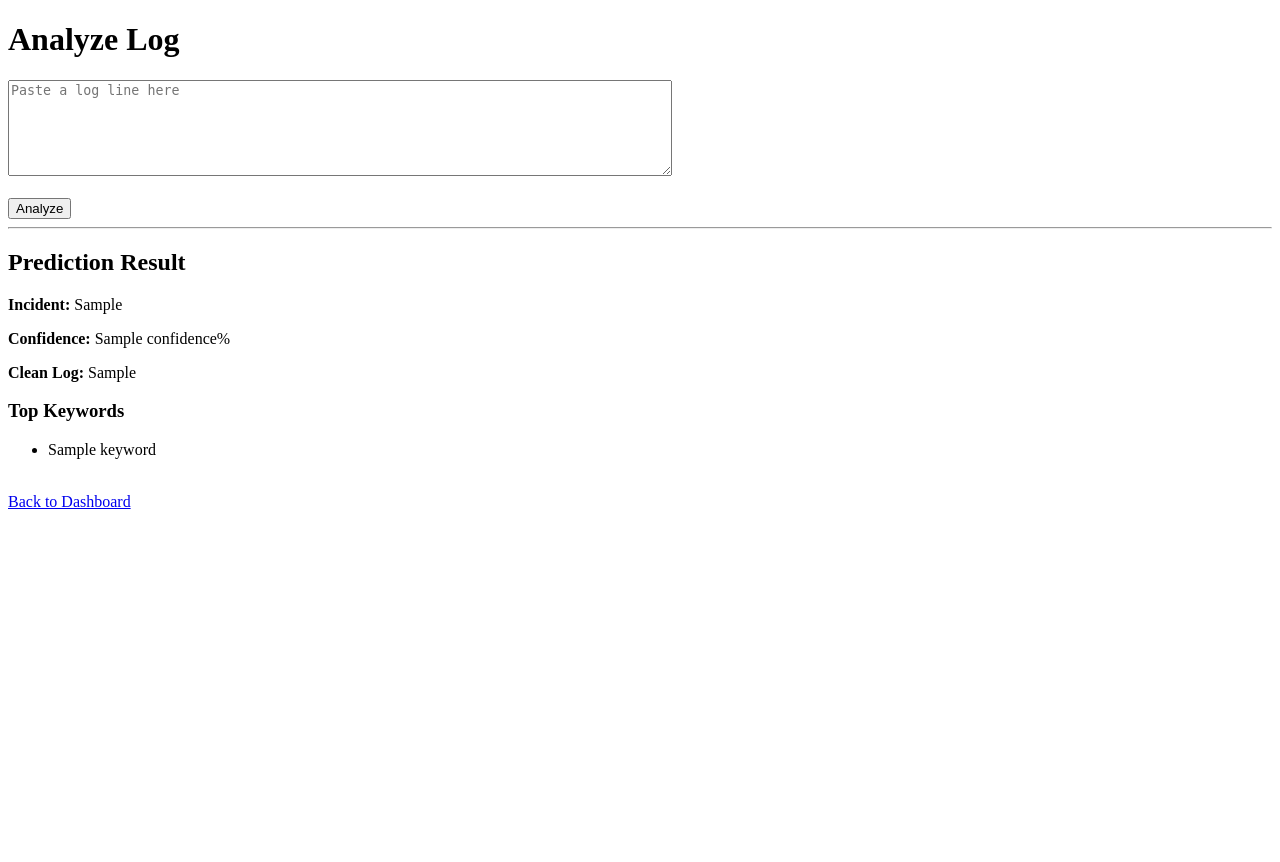
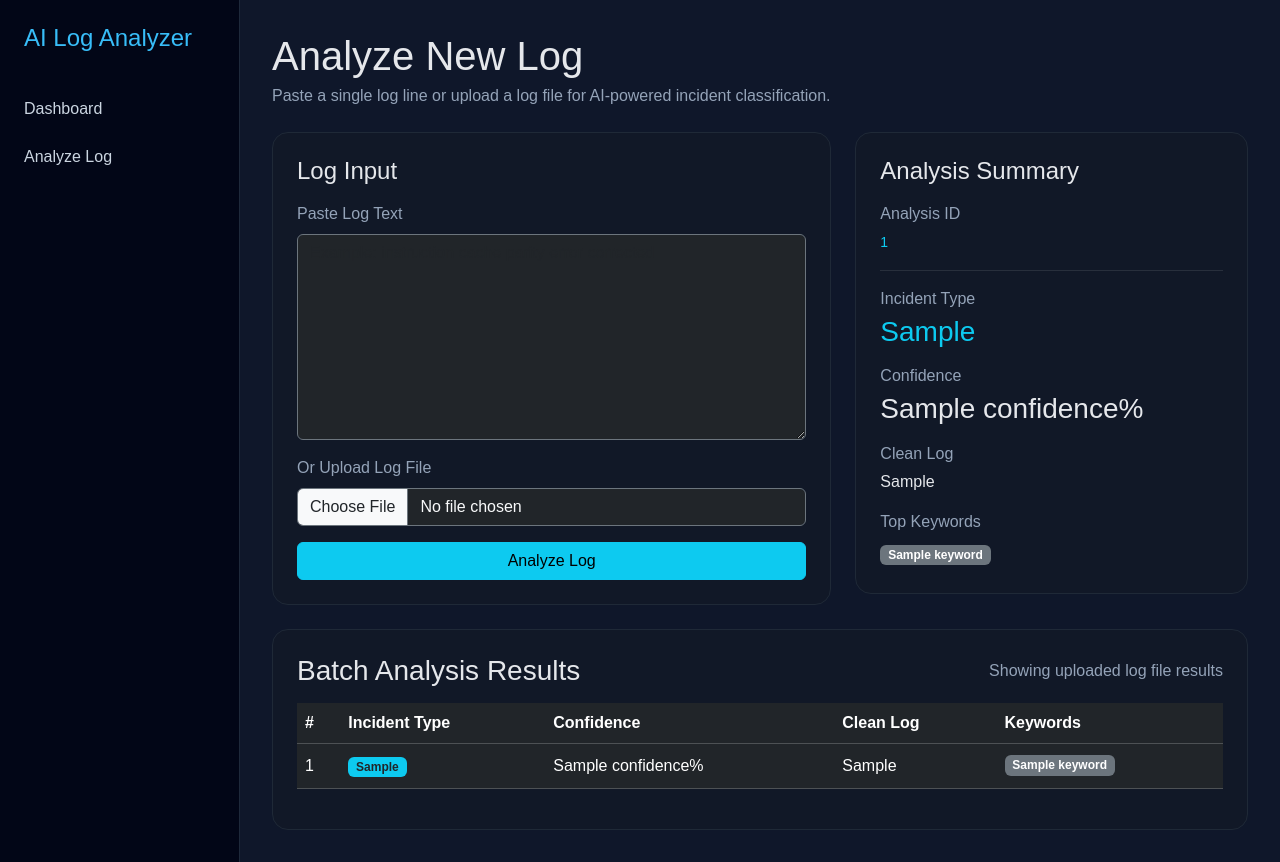
Before and after one commit to melisayildirm/AI-Log-Analyzer-Pro, a Flask app: template app/templates/analyze.html in a window 1280 px wide. Before the commit the page ends 509 px from the top, so only its background shows below. Run offline with Flask 3, Linux system fonts and the light colour scheme; the template is opened without the code that fills it: most values are stand-ins (such as "Sample title", 1, 10 or a date in 2020); parts of the project's set-up code (start-up, migrations or seed data) failed here and were passed over.

Commit message:
Implement analysis session tracking and dashboard summary

```diff
--- /dev/null
+++ b/app/static/css/style.css
@@ -0,0 +1,56 @@
+body {
+    margin: 0;
+    background-color: #0f172a;
+    color: #e5e7eb;
+    font-family: Arial, sans-serif;
+}
+
+.app-layout {
+    display: flex;
+    min-height: 100vh;
+}
+
+.sidebar {
+    width: 240px;
+    background-color: #020617;
+    padding: 24px;
+    border-right: 1px solid #1e293b;
+}
+
+.sidebar h4 {
+    color: #38bdf8;
+    margin-bottom: 32px;
+}
+
+.sidebar nav a {
+    display: block;
+    color: #cbd5e1;
+    text-decoration: none;
+    padding: 12px 0;
+}
+
+.sidebar nav a:hover {
+    color: #38bdf8;
+}
+
+.main-content {
+    flex: 1;
+    padding: 32px;
+}
+
+.card-dark {
+    background-color: #111827;
+    border: 1px solid #1f2937;
+    border-radius: 16px;
+    padding: 24px;
+}
+
+.metric-value {
+    font-size: 32px;
+    font-weight: bold;
+    color: #38bdf8;
+}
+
+.muted-text {
+    color: #94a3b8;
+}
--- a/app/templates/analyze.html
+++ b/app/templates/analyze.html
@@ -1,35 +1,128 @@
-<!DOCTYPE html>
-<html lang="en">
-<head>
-    <meta charset="UTF-8">
-    <title>Analyze Log</title>
-</head>
-<body>
-    <h1>Analyze Log</h1>
+{% extends "base.html" %}
 
-    <form method="POST">
-        <textarea name="log_text" rows="6" cols="80" placeholder="Paste a log line here"></textarea>
-        <br><br>
-        <button type="submit">Analyze</button>
-    </form>
+{% block content %}
 
-    {% if result %}
-        <hr>
-        <h2>Prediction Result</h2>
+<div class="mb-4">
+    <h1 class="mb-1">Analyze New Log</h1>
+    <p class="muted-text">
+        Paste a single log line or upload a log file for AI-powered incident classification.
+    </p>
+</div>
 
-        <p><strong>Incident:</strong> {{ result.predicted_incident }}</p>
-        <p><strong>Confidence:</strong> {{ result.confidence }}%</p>
-        <p><strong>Clean Log:</strong> {{ result.clean_log }}</p>
+<div class="row g-4">
+    <div class="col-lg-7">
+        <div class="card-dark">
+            <h4 class="mb-3">Log Input</h4>
 
-        <h3>Top Keywords</h3>
-        <ul>
-            {% for keyword in result.keywords %}
-                <li>{{ keyword }}</li>
-            {% endfor %}
-        </ul>
-    {% endif %}
+            <form method="POST" enctype="multipart/form-data">
+                <div class="mb-3">
+                    <label class="form-label muted-text">Paste Log Text</label>
+                    <textarea
+                        name="log_text"
+                        class="form-control bg-dark text-light border-secondary"
+                        rows="8"
+                        placeholder="Example: instruction cache parity error corrected"></textarea>
+                </div>
 
-    <br>
-    <a href="/">Back to Dashboard</a>
-</body>
-</html>
+                <div class="mb-3">
+                    <label class="form-label muted-text">Or Upload Log File</label>
+                    <input
+                        type="file"
+                        name="log_file"
+                        class="form-control bg-dark text-light border-secondary"
+                        accept=".log,.txt">
+                </div>
+
+                <button type="submit" class="btn btn-info w-100">
+                    Analyze Log
+                </button>
+            </form>
+        </div>
+    </div>
+
+    <div class="col-lg-5">
+        <div class="card-dark">
+            <h4 class="mb-3">Analysis Summary</h4>
+
+            {% if analysis_id %}
+                <p class="muted-text mb-1">Analysis ID</p>
+                <small class="text-info">{{ analysis_id }}</small>
+            {% endif %}
+
+            {% if result %}
+                <hr class="border-secondary">
+
+                <p class="muted-text mb-1">Incident Type</p>
+                <h3 class="text-info">{{ result.predicted_incident }}</h3>
+
+                <p class="muted-text mb-1 mt-3">Confidence</p>
+                <h3>{{ result.confidence }}%</h3>
+
+                <p class="muted-text mb-1 mt-3">Clean Log</p>
+                <p>{{ result.clean_log }}</p>
+
+                <p class="muted-text mb-2 mt-3">Top Keywords</p>
+                {% for keyword in result.keywords %}
+                    <span class="badge bg-secondary me-1 mb-1">{{ keyword }}</span>
+                {% endfor %}
+            {% elif batch_results %}
+                <hr class="border-secondary">
+
+                <p class="muted-text mb-1">Total Processed Logs</p>
+                <h3 class="text-info">{{ batch_results|length }}</h3>
+
+                <p class="muted-text mt-3">
+                    Uploaded file was analyzed successfully and saved to MongoDB.
+                </p>
+            {% else %}
+                <p class="muted-text">
+                    No prediction yet. Paste a log line or upload a log file to start analysis.
+                </p>
+            {% endif %}
+        </div>
+    </div>
+</div>
+
+{% if batch_results %}
+<div class="card-dark mt-4">
+    <div class="d-flex justify-content-between align-items-center mb-3">
+        <h3 class="mb-0">Batch Analysis Results</h3>
+        <span class="muted-text">Showing uploaded log file results</span>
+    </div>
+
+    <div class="table-responsive">
+        <table class="table table-dark table-hover align-middle">
+            <thead>
+                <tr>
+                    <th>#</th>
+                    <th>Incident Type</th>
+                    <th>Confidence</th>
+                    <th>Clean Log</th>
+                    <th>Keywords</th>
+                </tr>
+            </thead>
+            <tbody>
+                {% for item in batch_results %}
+                    <tr>
+                        <td>{{ loop.index }}</td>
+                        <td>
+                            <span class="badge bg-info text-dark">
+                                {{ item.predicted_incident }}
+                            </span>
+                        </td>
+                        <td>{{ item.confidence }}%</td>
+                        <td>{{ item.clean_log }}</td>
+                        <td>
+                            {% for keyword in item.keywords %}
+                                <span class="badge bg-secondary me-1 mb-1">{{ keyword }}</span>
+                            {% endfor %}
+                        </td>
+                    </tr>
+                {% endfor %}
+            </tbody>
+        </table>
+    </div>
+</div>
+{% endif %}
+
+{% endblock %}
--- /dev/null
+++ b/app/templates/base.html
@@ -0,0 +1,28 @@
+<!DOCTYPE html>
+<html lang="en">
+<head>
+    <meta charset="UTF-8">
+    <title>AI Log Analyzer Pro</title>
+
+    <link href="https://cdn.jsdelivr.net/npm/bootstrap@5.3.3/dist/css/bootstrap.min.css" rel="stylesheet">
+    <link rel="stylesheet" href="{{ url_for('static', filename='css/style.css') }}">
+</head>
+<body>
+
+<div class="app-layout">
+    <aside class="sidebar">
+        <h4>AI Log Analyzer</h4>
+
+        <nav>
+            <a href="/">Dashboard</a>
+            <a href="/analyze">Analyze Log</a>
+        </nav>
+    </aside>
+
+    <main class="main-content">
+        {% block content %}{% endblock %}
+    </main>
+</div>
+
+</body>
+</html>
```
Also changed, not shown: app/routes/analyze_routes.py (+54 -4 lines), app/routes/dashboard_routes.py (+6 -3 lines), app/services/dashboard_service.py (+40 -6 lines), app/services/mongo_service.py (+42 -4 lines), app/templates/dashboard.html (+73 -35 lines).
